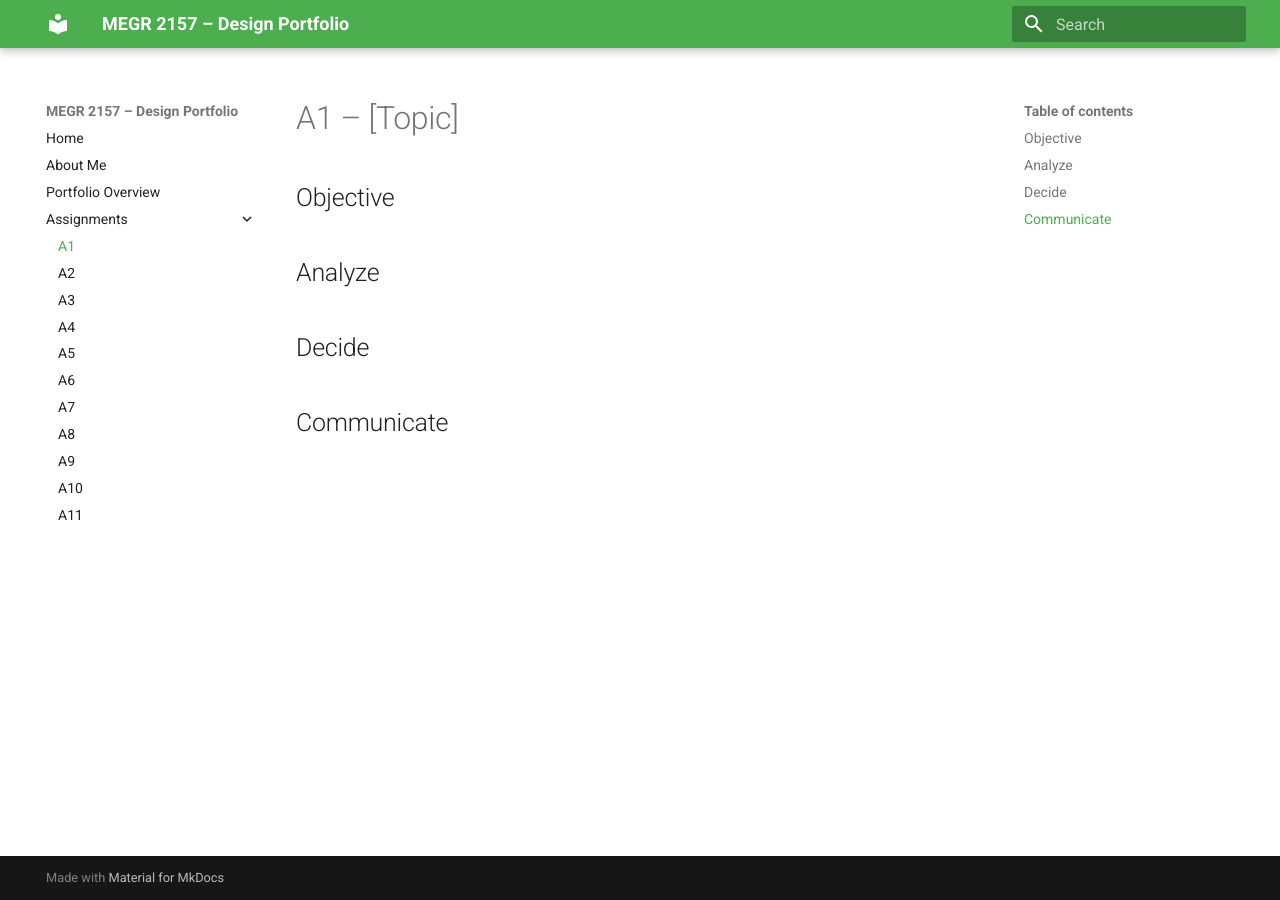
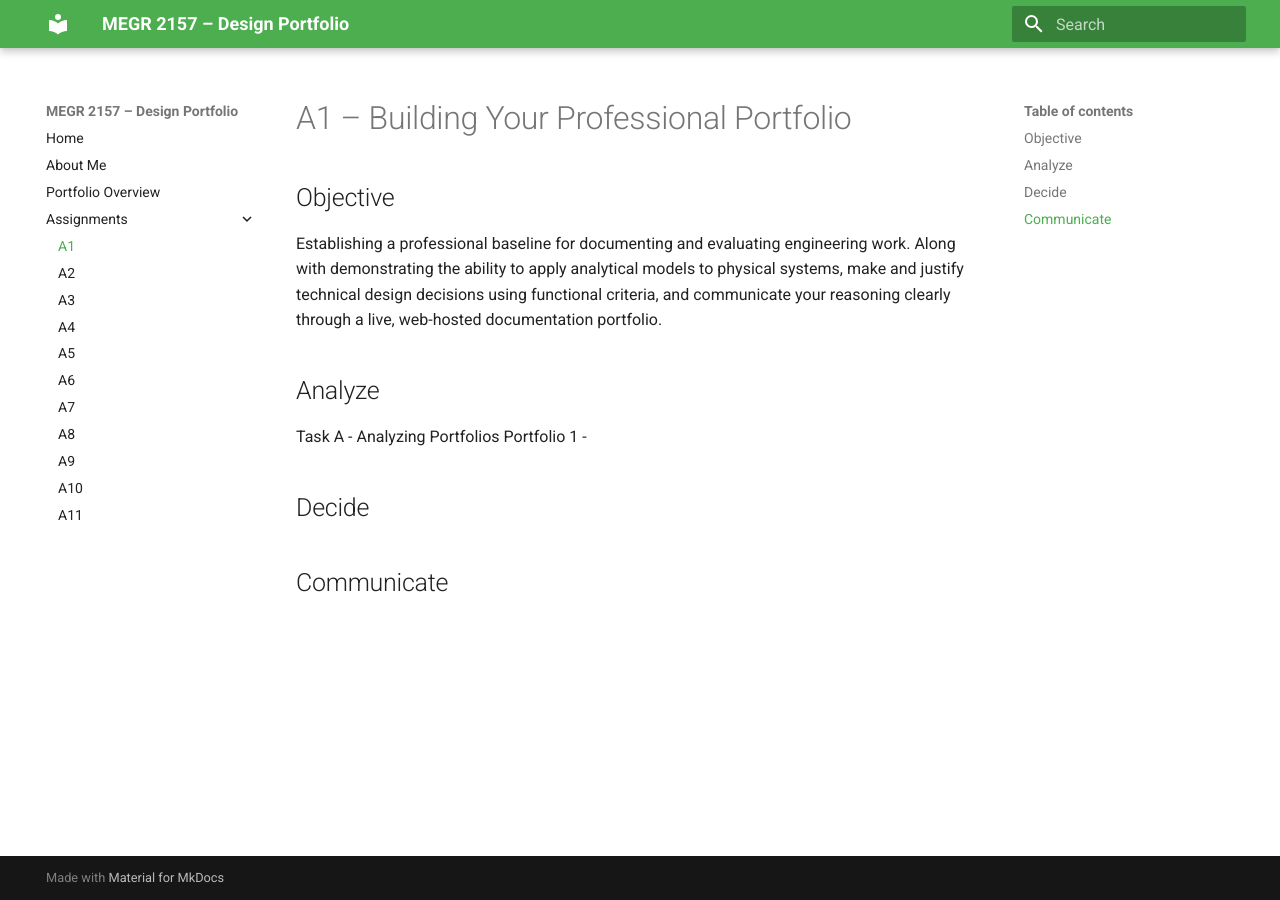
Before and after one commit to sali914/megr2157-portfolio, an MkDocs documentation site: the page built from docs/assignments/A01/index.md, in a window 1280 px wide. Built offline with MkDocs 1.6.1 and Material for MkDocs 9.7.7, drawn with Linux system fonts in a browser that asks for light colours.

Commit message:
Revise A1 assignment title and objective
Updated title and objective for A1 assignment.

```diff
--- a/docs/assignments/A01/index.md
+++ b/docs/assignments/A01/index.md
@@ -1,10 +1,11 @@
-# A1 – [Topic]
+# A1 – Building Your Professional Portfolio
 
 ## Objective
-
+Establishing a professional baseline for documenting and evaluating engineering work. Along with demonstrating the ability to apply analytical models to physical systems, make and justify technical design decisions using functional criteria, and communicate your reasoning clearly through a live, web-hosted documentation portfolio.
 
 ## Analyze
-
+Task A - Analyzing Portfolios
+Portfolio 1 -
 
 ## Decide
 
```
